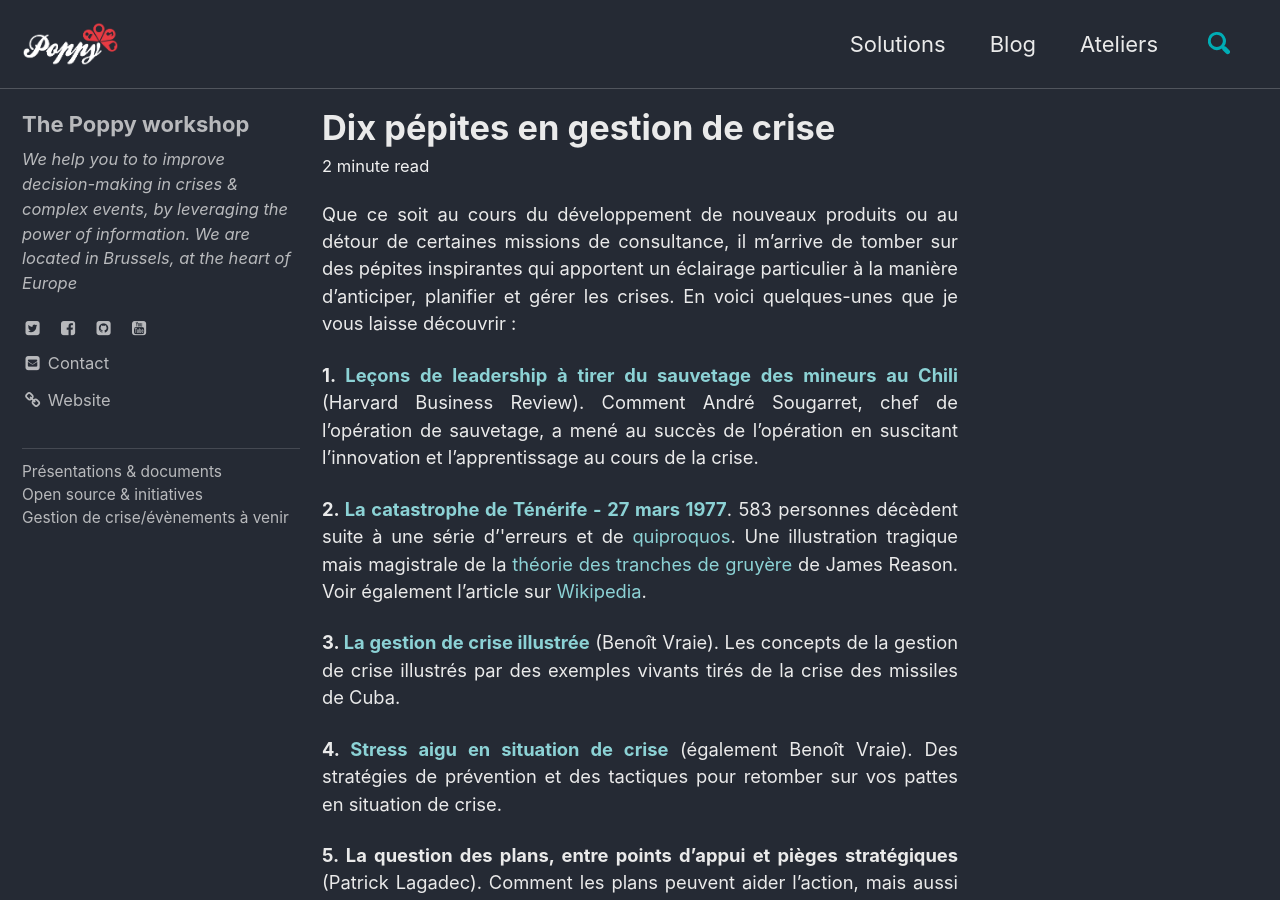
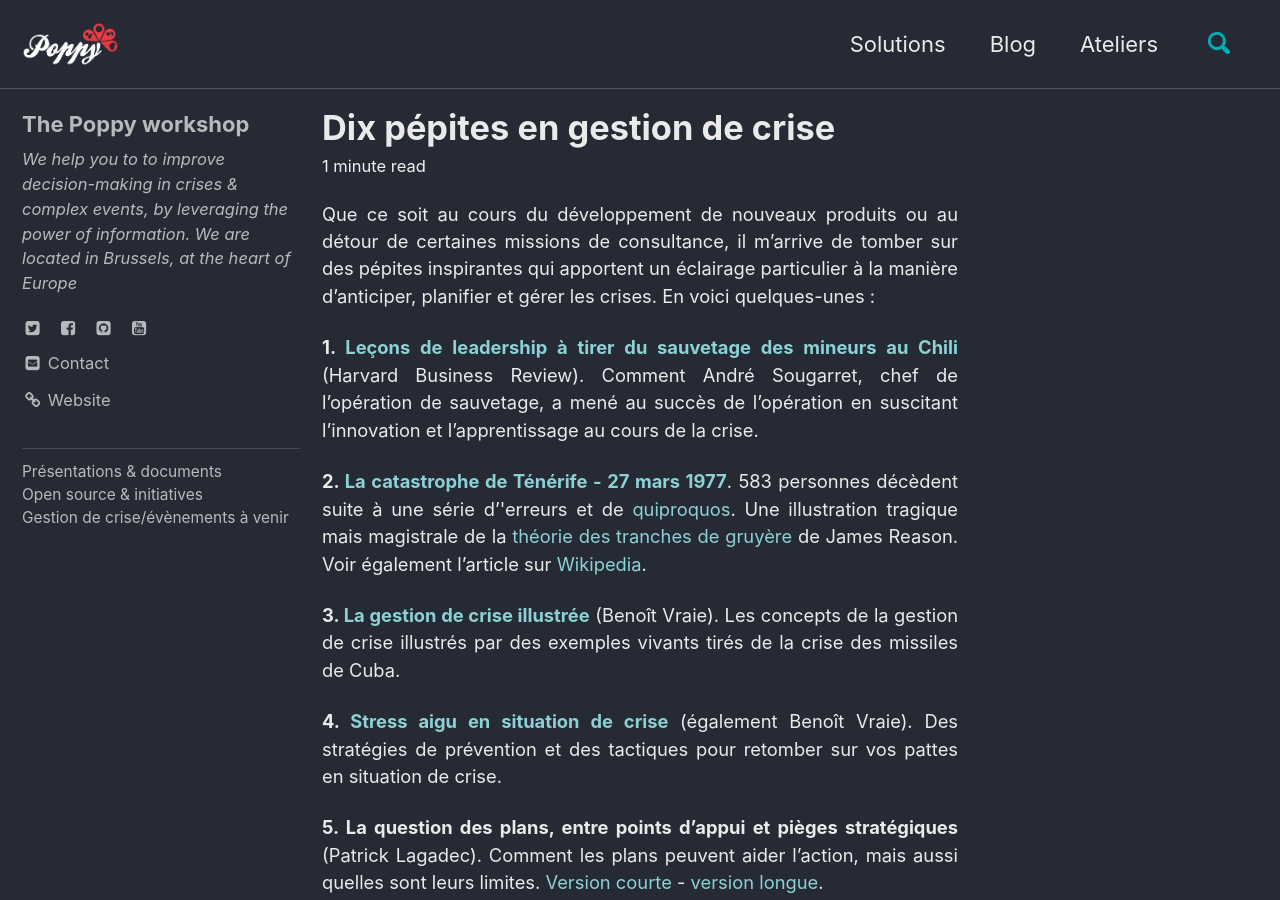
Before and after one commit to ccloquet/ccloquet.github.io, a Jekyll site: the page built from _posts/2019-02-12-dix-pepites.md, in a window 1280 px wide and 900 px high. Built offline with Jekyll 4.4.1, drawn with Linux system fonts in a browser that asks for light colours; cached includes are drawn as plain includes.

Commit message:
Update 2019-02-12-dix-pepites.md

```diff
--- a/_posts/2019-02-12-dix-pepites.md
+++ b/_posts/2019-02-12-dix-pepites.md
@@ -2,7 +2,7 @@
 title: Dix pépites en gestion de crise
 ---
 
-Que ce soit au cours du développement de nouveaux produits ou au détour de certaines missions de consultance, il m'arrive de tomber sur des pépites inspirantes qui apportent un éclairage particulier à la manière d'anticiper, planifier et gérer les crises. En voici quelques-unes que je vous laisse découvrir :
+Que ce soit au cours du développement de nouveaux produits ou au détour de certaines missions de consultance, il m'arrive de tomber sur des pépites inspirantes qui apportent un éclairage particulier à la manière d'anticiper, planifier et gérer les crises. En voici quelques-unes :
 
 **1. [Leçons de leadership à tirer du sauvetage des mineurs au Chili](https://www.hbrfrance.fr/content/uploads/2016/07/HBR16016_MONDE.pdf)** (Harvard Business Review). Comment André Sougarret, chef de l'opération de sauvetage, a mené au succès de l'opération en suscitant l'innovation et l'apprentissage au cours de la crise.
 
```
